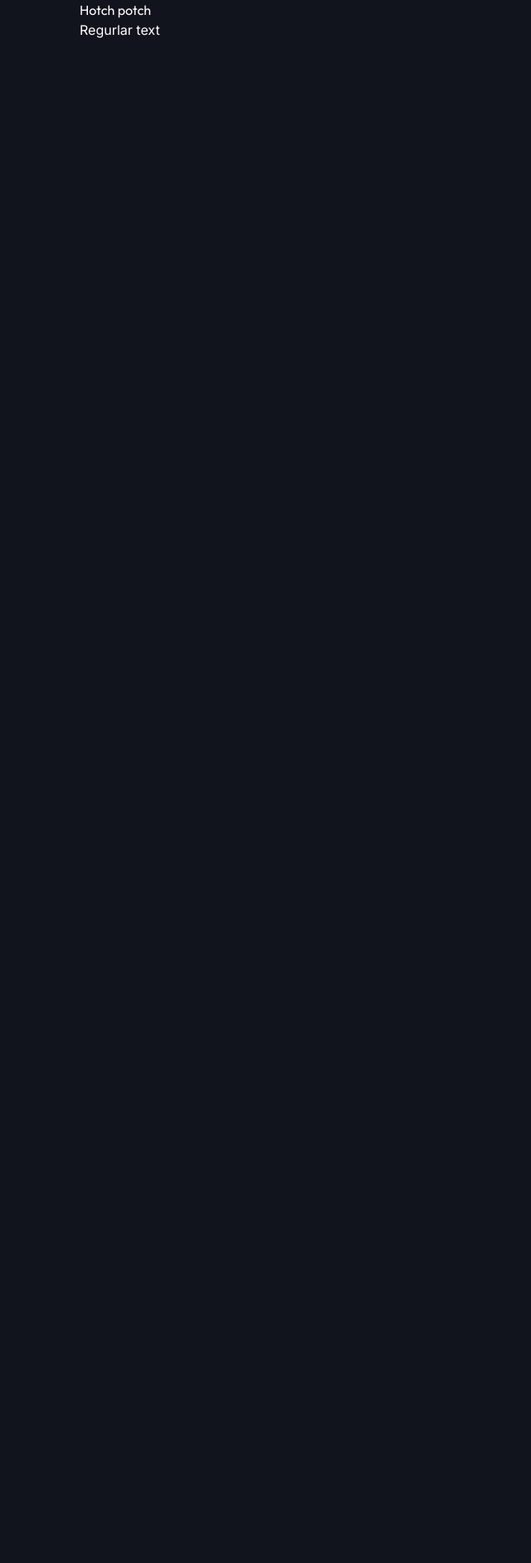
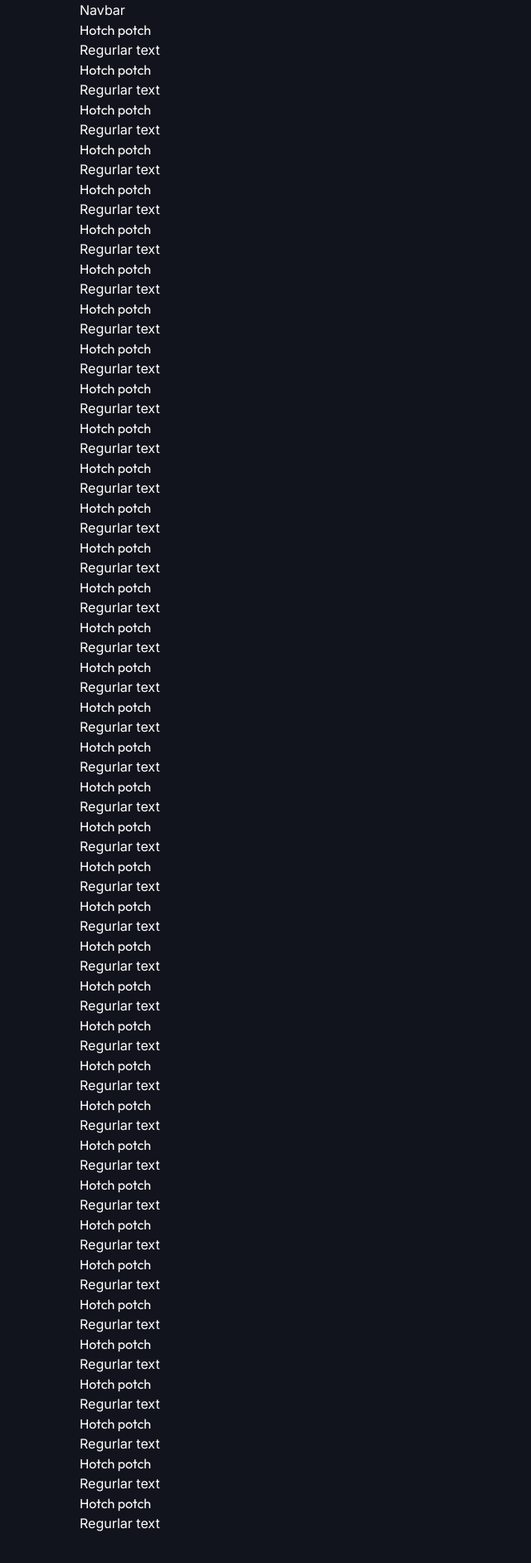
Before and after one commit to Mehedi-Hasan0/hotch-potch, a Next.js app: page / in a window 1280 px wide. Shown: the top 1884 px of the page at 83% size, without its empty margins (0-640 px from the left). Before the commit the page ends 800 px from the top, so only its background shows below. Built offline with nearby package versions, Linux system fonts and the light colour scheme.

Commit message:
[ADD] Smooth scroll added

```diff
--- /dev/null
+++ b/src/app/_scrollProvider.tsx
@@ -0,0 +1,26 @@
+"use client";
+
+import Lenis from "lenis";
+import { useEffect, useRef } from "react";
+
+interface ScrollProviderProps {
+  children: React.ReactNode;
+}
+
+const ScrollProvider: React.FC<ScrollProviderProps> = ({ children }) => {
+  const container = useRef<HTMLDivElement>(null);
+
+  useEffect(() => {
+    const lenis = new Lenis();
+
+    function raf(time: number) {
+      lenis.raf(time);
+      requestAnimationFrame(raf);
+    }
+
+    requestAnimationFrame(raf);
+  }, []);
+  return <div ref={container}>{children}</div>;
+};
+
+export default ScrollProvider;
--- a/src/app/globals.css
+++ b/src/app/globals.css
@@ -27,9 +27,12 @@
     @apply mt-8 sm:mt-10 md:mt-14 lg:mt-16 xl:mt-24 2xl:mt-32;
   }
 
-  /* BTN STYLE */
+  /* BTN STYLE & GRADIENT */
   .primary-gradient {
     @apply bg-gradient-to-r from-gradient to-gradient-foreground;
+  }
+  .secondary-gradient {
+    @apply bg-gradient-to-r from-[#FFC947] to-[#FC6739];
   }
 
   /* TEXT STYLE */
--- a/src/app/layout.tsx
+++ b/src/app/layout.tsx
@@ -1,6 +1,8 @@
 import type { Metadata } from "next";
 import { Inter, Outfit } from "next/font/google";
 import "./globals.css";
+import Navbar from "@/shared/Navbar";
+import ScrollProvider from "./_scrollProvider";
 
 const inter = Inter({ subsets: ["latin"], variable: "--font-inter" });
 
@@ -22,7 +24,10 @@ export default function RootLayout({
 }>) {
   return (
     <html lang="en">
-      <body className={`${inter.variable} ${outfit.variable}`}>{children}</body>
+      <body className={`${inter.variable} ${outfit.variable}`}>
+        <Navbar />
+        <ScrollProvider>{children}</ScrollProvider>
+      </body>
     </html>
   );
 }
--- a/src/app/page.tsx
+++ b/src/app/page.tsx
@@ -1,8 +1,83 @@
 import Image from "next/image";
 
 export default function Home() {
+  console.log("server");
   return (
-    <main className="main-container">
+    <main className="main-container min-h-[300vh]">
+      <h1 className="">Hotch potch</h1>
+      <p>Regurlar text</p>
+      <h1 className="">Hotch potch</h1>
+      <p>Regurlar text</p>
+      <h1 className="">Hotch potch</h1>
+      <p>Regurlar text</p>
+      <h1 className="">Hotch potch</h1>
+      <p>Regurlar text</p>
+      <h1 className="">Hotch potch</h1>
+      <p>Regurlar text</p>
+      <h1 className="">Hotch potch</h1>
+      <p>Regurlar text</p>
+      <h1 className="">Hotch potch</h1>
+      <p>Regurlar text</p>
+      <h1 className="">Hotch potch</h1>
+      <p>Regurlar text</p>
+      <h1 className="">Hotch potch</h1>
+      <p>Regurlar text</p>
+      <h1 className="">Hotch potch</h1>
+      <p>Regurlar text</p>
+      <h1 className="">Hotch potch</h1>
+      <p>Regurlar text</p>
+      <h1 className="">Hotch potch</h1>
+      <p>Regurlar text</p>
+      <h1 className="">Hotch potch</h1>
+      <p>Regurlar text</p>
+      <h1 className="">Hotch potch</h1>
+      <p>Regurlar text</p>
+      <h1 className="">Hotch potch</h1>
+      <p>Regurlar text</p>
+      <h1 className="">Hotch potch</h1>
+      <p>Regurlar text</p>
+      <h1 className="">Hotch potch</h1>
+      <p>Regurlar text</p>
+      <h1 className="">Hotch potch</h1>
+      <p>Regurlar text</p>
+      <h1 className="">Hotch potch</h1>
+      <p>Regurlar text</p>
+      <h1 className="">Hotch potch</h1>
+      <p>Regurlar text</p>
+      <h1 className="">Hotch potch</h1>
+      <p>Regurlar text</p>
+      <h1 className="">Hotch potch</h1>
+      <p>Regurlar text</p>
+      <h1 className="">Hotch potch</h1>
+      <p>Regurlar text</p>
+      <h1 className="">Hotch potch</h1>
+      <p>Regurlar text</p>
+      <h1 className="">Hotch potch</h1>
+      <p>Regurlar text</p>
+      <h1 className="">Hotch potch</h1>
+      <p>Regurlar text</p>
+      <h1 className="">Hotch potch</h1>
+      <p>Regurlar text</p>
+      <h1 className="">Hotch potch</h1>
+      <p>Regurlar text</p>
+      <h1 className="">Hotch potch</h1>
+      <p>Regurlar text</p>
+      <h1 className="">Hotch potch</h1>
+      <p>Regurlar text</p>
+      <h1 className="">Hotch potch</h1>
+      <p>Regurlar text</p>
+      <h1 className="">Hotch potch</h1>
+      <p>Regurlar text</p>
+      <h1 className="">Hotch potch</h1>
+      <p>Regurlar text</p>
+      <h1 className="">Hotch potch</h1>
+      <p>Regurlar text</p>
+      <h1 className="">Hotch potch</h1>
+      <p>Regurlar text</p>
+      <h1 className="">Hotch potch</h1>
+      <p>Regurlar text</p>
+      <h1 className="">Hotch potch</h1>
+      <p>Regurlar text</p>
       <h1 className="">Hotch potch</h1>
       <p>Regurlar text</p>
     </main>
--- /dev/null
+++ b/src/shared/Navbar.tsx
@@ -0,0 +1,7 @@
+export default function Navbar() {
+  return (
+    <header className="main-container">
+      <p>Navbar</p>
+    </header>
+  );
+}
```
